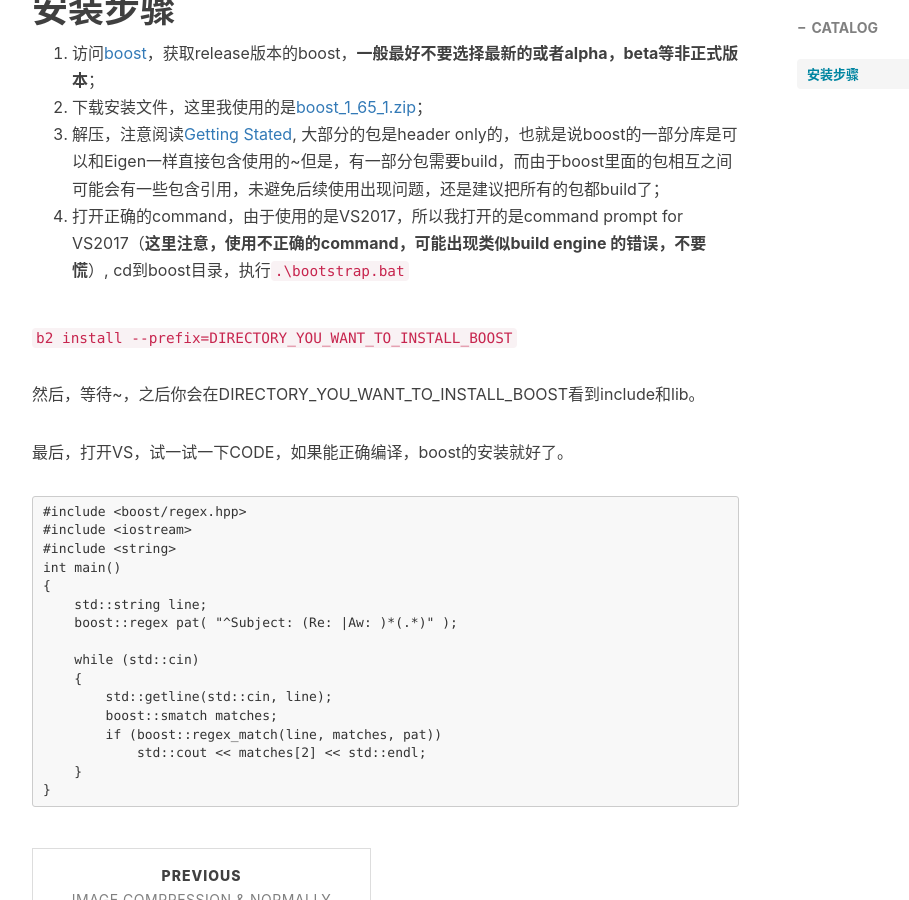
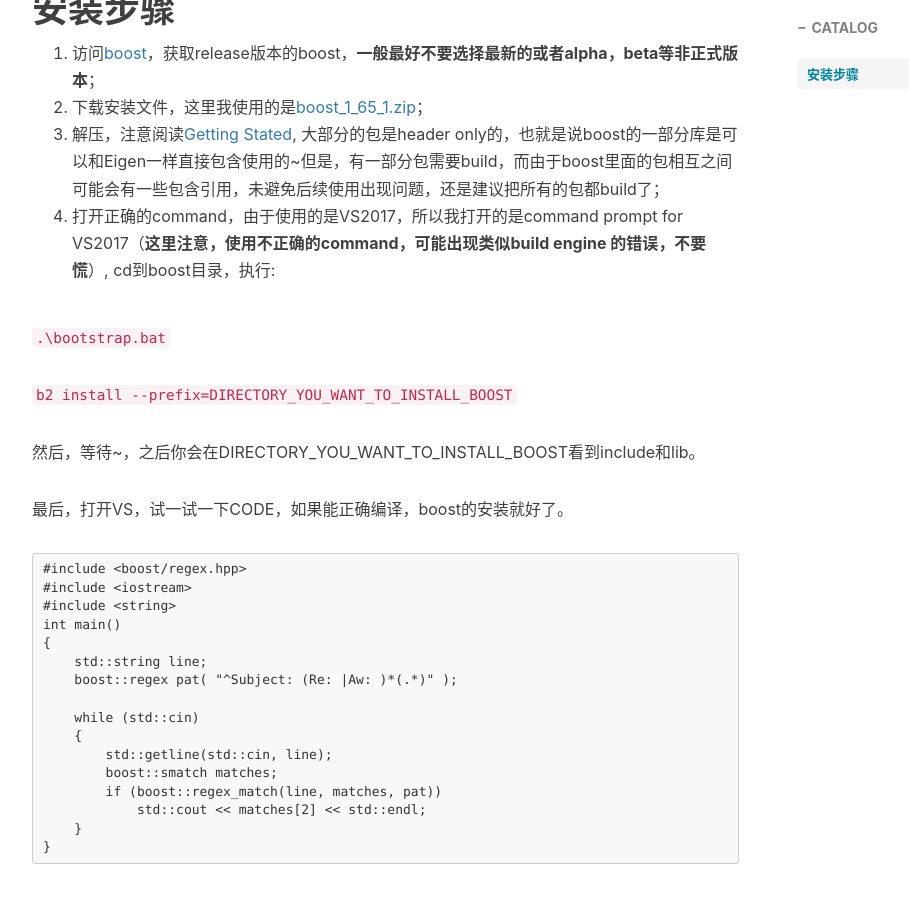
Before and after one commit to hux062303/hux062303.github.io, a Jekyll site: the page built from _posts/2017-12-13-build-boost-win10.md, in a window 1280 px wide and 900 px high, scrolled down 577 px. Shown: the whole window, without its empty margins (233-1142 px from the left). Built offline with Jekyll 4.4.1, drawn with Linux system fonts in a browser that asks for light colours; nearby versions of some CDN libraries; comment, search, counter and statistics services are not loaded.

```diff
--- a/_posts/2017-12-13-build-boost-win10.md
+++ b/_posts/2017-12-13-build-boost-win10.md
@@ -15,7 +15,9 @@ tags:
 1. 访问[boost](http://www.boost.org/)，获取release版本的boost，**一般最好不要选择最新的或者alpha，beta等非正式版本**；
 2. 下载安装文件，这里我使用的是[boost_1_65_1.zip](http://www.boost.org/users/download/)；
 3. 解压，注意阅读[Getting Stated](http://www.boost.org/doc/libs/1_65_1/more/getting_started/windows.html), 大部分的包是header only的，也就是说boost的一部分库是可以和Eigen一样直接包含使用的~但是，有一部分包需要build，而由于boost里面的包相互之间可能会有一些包含引用，未避免后续使用出现问题，还是建议把所有的包都build了；
-4. 打开正确的command，由于使用的是VS2017，所以我打开的是command prompt for VS2017（**这里注意，使用不正确的command，可能出现类似build engine 的错误，不要慌**）, cd到boost目录，执行`.\bootstrap.bat`
+4. 打开正确的command，由于使用的是VS2017，所以我打开的是command prompt for VS2017（**这里注意，使用不正确的command，可能出现类似build engine 的错误，不要慌**）, cd到boost目录，执行:
+
+`.\bootstrap.bat`
 
 `b2 install --prefix=DIRECTORY_YOU_WANT_TO_INSTALL_BOOST`
 
```
